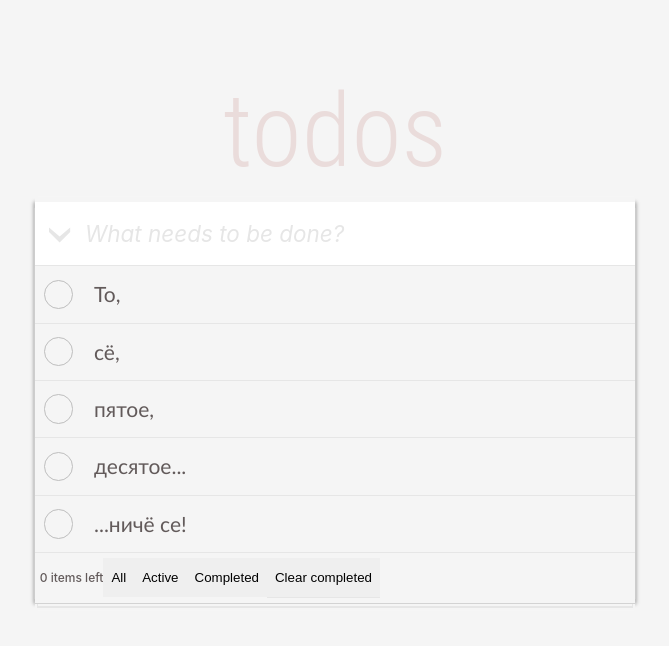
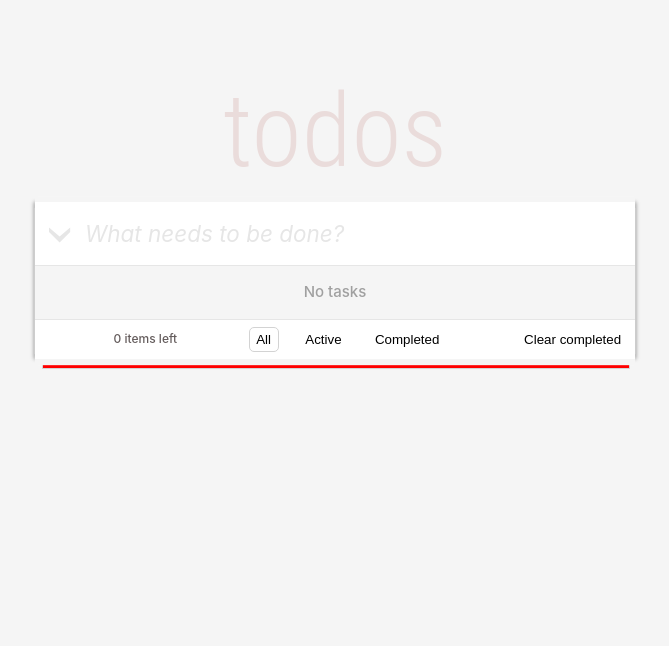
Before and after one commit to InnaTsyganenko/todos, a React (Create React App) app: page / in a window 1280 px wide. Shown: the top 646 px of the page, without its empty margins (305-974 px from the left). Built offline with nearby package versions, Linux system fonts and the light colour scheme.

Commit message:
begin cards

```diff
--- a/src/components/common/button/button.styled.ts
+++ b/src/components/common/button/button.styled.ts
@@ -6,32 +6,30 @@ const Button = styled.button`
 
   max-width: 100%;
   margin: 0;
-  padding-top: 22px;
-  padding-right: 47px;
-  padding-bottom: 23px;
-  padding-left: 48px;
-
-  font-family: inherit;
-  font-size: ${({ theme }) => theme.font.upperbase};
-  line-height: 20px;
-  letter-spacing: 0.03em;
-  font-weight: 800;
-  text-transform: uppercase;
-
-  color: ${({ theme }) => theme.color.white};
-  background-color: ${({ theme }) => theme.color.tangerine};
+  margin-right: 20px;
+  padding: 0.3em 0.5em;
+  border-radius: 5px;
+  background: none;
+  cursor: pointer;
   border: none;
-  border-radius: 65px;
-  cursor: pointer;
-  outline: 2px dashed green;
 
   &:focus,
   &:hover {
-    background-color: ${({ theme }) => theme.color.carrotOrange};
+    border: 1px solid ${({ theme }) => theme.color.lightGray};
   }
 
   &:active {
-    opacity: 0.8;
+    border: 1px solid ${({ theme }) => theme.color.gray};
+  }
+
+  &:disabled {
+    cursor: not-allowed;
+    background-color: ${({ theme }) => theme.color.lightGray};
+    border: 1px solid ${({ theme }) => theme.color.gray};
+  }
+
+  &:last-of-type {
+    margin-right: 0;
   }
 `;
 
--- a/src/components/common/button/button.tsx
+++ b/src/components/common/button/button.tsx
@@ -3,6 +3,8 @@ import * as S from './button.styled';
 
 type ButtonProps = PropsWithChildren<{
   children?: string;
+  onClick: () => void;
+  isSelected: boolean;
 }>;
 
 const Button = ({ children, ...props }: ButtonProps) => (
--- a/src/components/main-screen/components/todo-footer/todo-footer.styled.ts
+++ b/src/components/main-screen/components/todo-footer/todo-footer.styled.ts
@@ -1,20 +1,38 @@
+import { Button } from 'components/common/common';
 import styled from 'styled-components';
 
 const TodoFooterWrapper = styled.div`
   display: flex;
+  position: relative;
   flex-direction: row;
   flex-wrap: wrap;
+  justify-content: space-between;
   align-content: center;
   align-items: center;
   margin: auto;
-  padding: 0.4em;
+  padding: 0.6em;
   color: ${({ theme }) => theme.color.eclipse};
   font-size: ${({ theme }) => theme.font.mini};
+  background: white;
 
-  box-shadow:
+  &::after {
+    display: inline-flex;
+    position: absolute;
+    content: '';
+    top: 10px;
+    width: 98%;
+    height: 100%;
+    /* box-shadow:
     0 5px 0 -3px ${({ theme }) => theme.color.whiteSmoke},
-    0 6px 0 -2px ${({ theme }) => theme.color.whisper};
-  border-bottom: 1px solid lightgray;
+    0 6px 0 -2px ${({ theme }) => theme.color.whisper}; */
+    border: 1px solid lightgray;
+    z-index: -1;
+    background: red;
+  }
+`;
+
+const TodoFooterCards = styled.div`
+
 `;
 
 const TodoInfoLeft = styled.span`
@@ -22,32 +40,24 @@ const TodoInfoLeft = styled.span`
   padding: 0;
 `;
 
-const TodoFilterButton = styled.button`
-  margin: 0;
-  padding: 0;
-  border: none;
-  padding: 0.9em 0.6em;
-
-  &:last-of-type {
-    border-bottom: 1px solid ${({ theme }) => theme.color.whisper};
-  }
+const TodoFiltersContainer = styled.div`
+  display: flex;
+  flex-wrap: wrap;
 `;
 
-const TodoClearCompletedButton = styled.button`
-  margin: 0;
-  padding: 0;
-  border: none;
-  padding: 0.9em 0.6em;
-  cursor: pointer;
+const TodoFilterButton = styled(Button)`
+  ${({ isSelected }) => isSelected && 'border: 1px solid lightgray'}
+`;
 
-  &:last-of-type {
-    border-bottom: 1px solid ${({ theme }) => theme.color.whisper};
-  }
+const TodoClearCompletedButton = styled(Button)`
+  ${({ isSelected }) => isSelected && 'border: none'}
 `;
 
 export {
   TodoFooterWrapper,
+  TodoFooterCards,
   TodoInfoLeft,
+  TodoFiltersContainer,
   TodoFilterButton,
   TodoClearCompletedButton
 };
--- a/src/components/main-screen/components/todo-footer/todo-footer.tsx
+++ b/src/components/main-screen/components/todo-footer/todo-footer.tsx
@@ -1,7 +1,7 @@
-import { DEFAULT_FILTER, FilterItems } from 'const';
+import { FilterItems } from 'const';
 import { useAppDispatch, useAppSelector } from 'hooks';
 import { PropsWithChildren } from 'react';
-import { getTasks } from 'store/task-operations/selectors';
+import { getActiveFilter, getTasks } from 'store/task-operations/selectors';
 import { clearCompleted, filterItems } from 'store/task-operations/task-operations';
 import * as S from './todo-footer.styled';
 
@@ -12,6 +12,7 @@ type TodoFooterProps = PropsWithChildren<{
 const TodoFooter = ({ children, ...props }: TodoFooterProps) => {
 
   const tasksInList = useAppSelector(getTasks);
+  const selectedFilter = useAppSelector(getActiveFilter);
 
   const dispatch = useAppDispatch();
 
@@ -20,28 +21,35 @@ const TodoFooter = ({ children, ...props }: TodoFooterProps) => {
     return acc;
   }, 0);
 
-  const handleFilterCLick = (id: string) => dispatch(filterItems(id));
+  const handleFilterCLick = (valueFilter: string) => {
+    if (valueFilter === selectedFilter) {return;}
+    dispatch(filterItems(valueFilter));
+  };
+
+  const arr = [0,1,2,3,4,5];
 
   return (
     <S.TodoFooterWrapper>
+      <S.TodoFooterCards></S.TodoFooterCards>
       <S.TodoInfoLeft>{countTasksLeft} items left</S.TodoInfoLeft>
+      <S.TodoFiltersContainer>
         {FilterItems.map((item) => (
           <S.TodoFilterButton
             key={item}
             onClick={() => handleFilterCLick(item)}
+            isSelected={selectedFilter === item}
           >{item}
           </S.TodoFilterButton>
         ))}
+      </S.TodoFiltersContainer>
       <S.TodoClearCompletedButton
-        onClick={() => {
-          dispatch(clearCompleted());
-          handleFilterCLick(DEFAULT_FILTER);
-        }}
+        onClick={() => dispatch(clearCompleted())}
+        isSelected
       >Clear completed
       </S.TodoClearCompletedButton>
     </S.TodoFooterWrapper>
+
   );
 };
 
-
 export default TodoFooter;
--- a/src/components/main-screen/components/todo-list/todo-list.tsx
+++ b/src/components/main-screen/components/todo-list/todo-list.tsx
@@ -1,6 +1,5 @@
 import { DEFAULT_FILTER, FilterItems } from 'const';
 import { useAppDispatch, useAppSelector } from 'hooks';
-import { getMockTasks } from 'mock';
 import { PropsWithChildren } from 'react';
 import { getActiveFilter, getFiltredMovies, getTasks } from 'store/task-operations/selectors';
 import { changeTaskStatus } from 'store/task-operations/task-operations';
@@ -28,6 +27,10 @@ const TodoList = ({ children, ...props }: TodoListProps) => {
     <S.TaskListWrapper>
       <TodoInputField />
       <S.TaskList>
+        {(selectedFilter === DEFAULT_FILTER) && (tasksInList.length < 1)
+          ? <TodoNoTasksContainer>No tasks</TodoNoTasksContainer>
+          : false}
+
         {(selectedFilter === FilterItems[1]) && (filtredItems.length < 1)
           ? <TodoNoTasksContainer>No active tasks</TodoNoTasksContainer>
           : false}
@@ -37,9 +40,7 @@ const TodoList = ({ children, ...props }: TodoListProps) => {
           : false}
 
 
-        {((tasksInList.length === 0)
-          ? getMockTasks
-          : (selectedFilter === DEFAULT_FILTER)
+        {((selectedFilter === DEFAULT_FILTER)
           ? tasksInList
           : filtredItems)
           .map((item) => (
--- a/src/const.ts
+++ b/src/const.ts
@@ -8,4 +8,10 @@ export enum NameSpace {
 
 export const FilterItems = ['All', 'Active', 'Completed'];
 
+export const FilterType = {
+  ALL: 'All',
+  ACTIVE: 'Active',
+  COMPLETED: 'Completed',
+};
+
 export const DEFAULT_FILTER = 'All';
--- a/src/mock.ts
+++ b/src/mock.ts
@@ -1,29 +1 @@
-export const getMockTasks = [
-  {
-    id: 1,
-    value: 'То,',
-    isCompleted: false
-  },
-  {
-    id: 2,
-    value: 'сё,',
-    isCompleted: false
-  },
-  {
-    id: 3,
-    value: 'пятое, ',
-    isCompleted: false
-  },
-  {
-    id: 4,
-    value: 'десятое...',
-    isCompleted: false
-  },
-  {
-    id: 5,
-    value: '...ничё се!',
-    isCompleted: false
-  },
-];
-
-export const TaskExamples = ['Покормить кота', 'Составить список продуктов', 'Захватить мир'];
+export const TaskExamples = ['Покормить кота', 'Составить список продуктов', 'Захватить мир', 'то', 'сё', 'пятое', 'десятое...', '...ничё се!'];
--- a/src/store/task-operations/task-operations.ts
+++ b/src/store/task-operations/task-operations.ts
@@ -1,7 +1,8 @@
 import { DEFAULT_FILTER } from './../../const';
 import {createSlice, nanoid} from '@reduxjs/toolkit';
 import { TaskOperations } from '../../types/state';
-import { FilterItems, NameSpace } from '../../const';
+import { NameSpace } from '../../const';
+import { filter } from '../../util';
 
 const initialState: TaskOperations = {
   tasksInList: [],
@@ -24,12 +25,16 @@ export const taskOperations = createSlice({
     },
     filterItems: (state, action) => {
       state.activeFilter = action.payload;
-      state.filtredTasks = FilterItems[1] === action.payload
-        ? [...state.tasksInList].filter((el) => (!el.isCompleted))
-        : [...state.tasksInList].filter((el) => (el.isCompleted));
+      state.tasksInList = [...state.tasksInList];
+      state.filtredTasks = filter[state.activeFilter](state.tasksInList);
     },
     clearCompleted: (state) => {
       state.tasksInList = state.tasksInList.filter((el) => (!el.isCompleted));
+      state.filtredTasks = state.tasksInList;
+      state.activeFilter = DEFAULT_FILTER;
+    },
+    resetFilter: (state) => {
+      state.activeFilter = DEFAULT_FILTER;
     },
   },
 });
@@ -39,4 +44,5 @@ export const {
   changeTaskStatus,
   filterItems,
   clearCompleted,
+  resetFilter,
 } = taskOperations.actions;
--- /dev/null
+++ b/src/util.ts
@@ -0,0 +1,7 @@
+import { FilterType } from './const';
+
+export const filter = {
+  [FilterType.ALL]: (tasks) => tasks,
+  [FilterType.ACTIVE]: (tasks) => tasks.filter((el) => (!el.isCompleted)),
+  [FilterType.COMPLETED]: (tasks) => tasks.filter((el) => (el.isCompleted)),
+};
```
Lines whose indentation alone changed are shown as unchanged.
